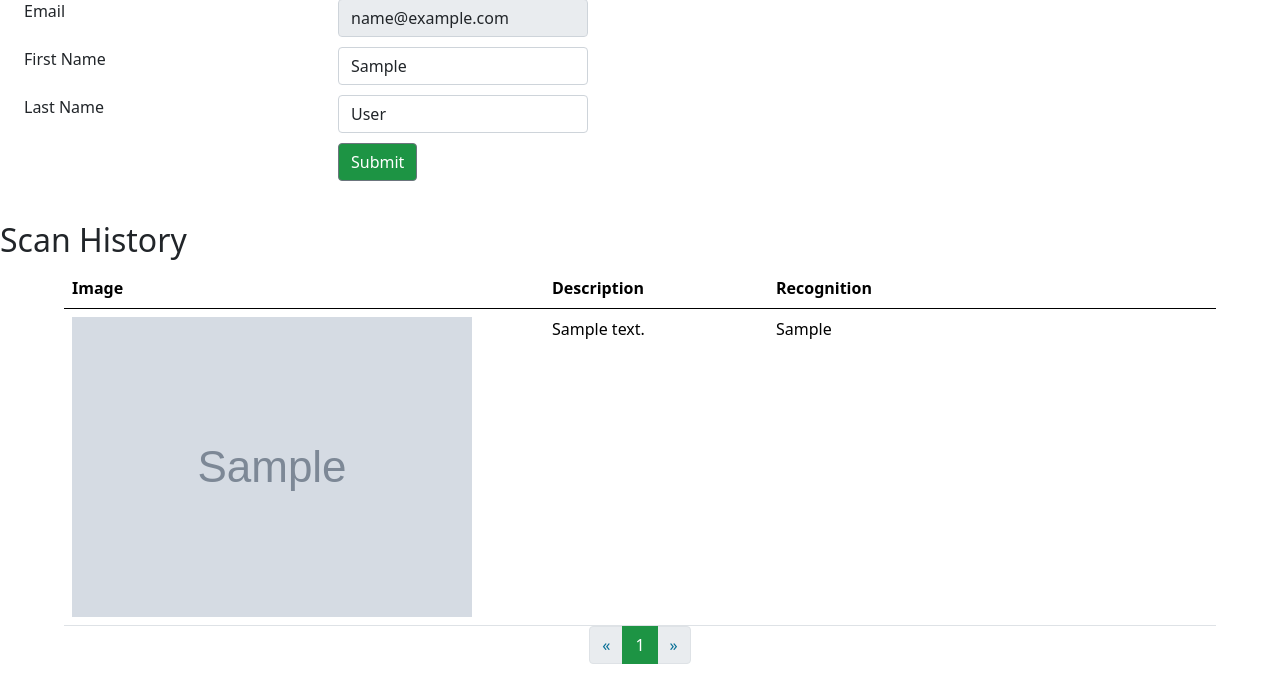
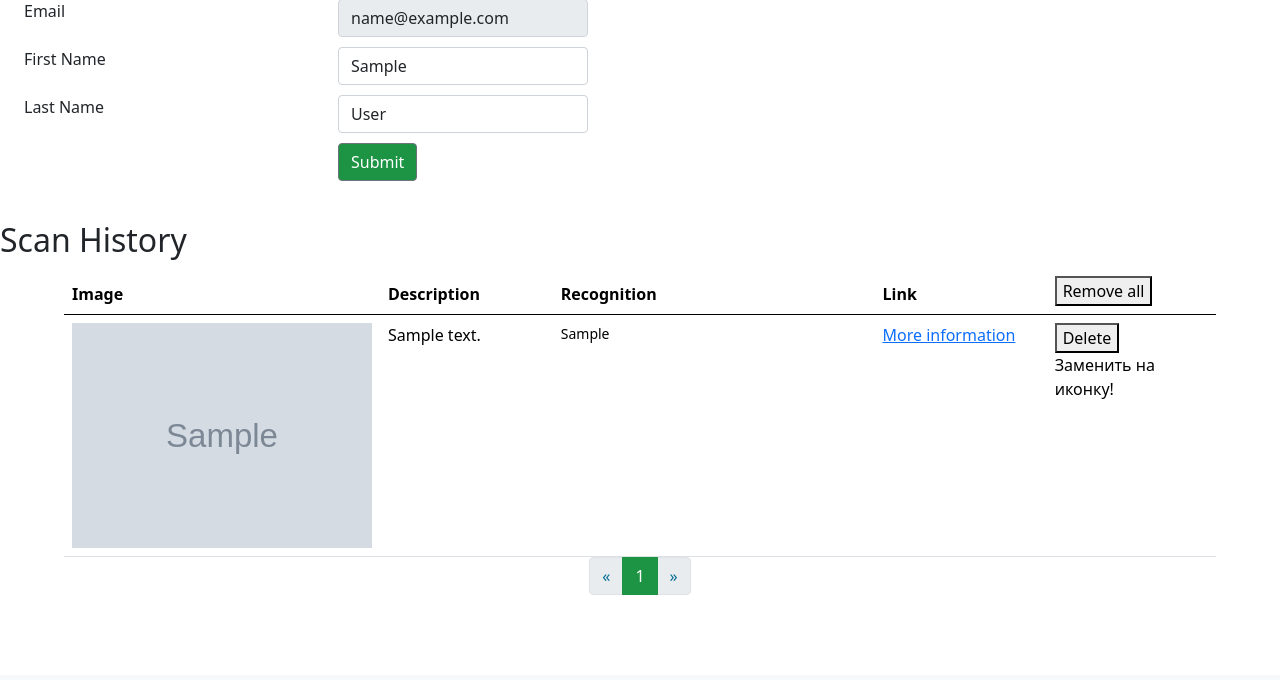
Before and after one commit to zTMXz/OCR_Scanner, a Django app: page /en/users/profile/ in a window 1280 px wide. Shown: the part 125-805 px from the top of the page. After the commit the page ends 720 px from the top, so only its background shows below. Run offline with Django 4.2, Linux system fonts and the light colour scheme; a user stored in the database is signed in; tables that the repository leaves empty hold one stand-in row (values such as "Sample post"); grey boxes marked "Sample" are stand-in pictures; some libraries are stand-ins or nearby versions.

Commit message:
add delete-all and delete-one buttons

```diff
--- a/templates/registration/profile.html
+++ b/templates/registration/profile.html
@@ -69,12 +69,21 @@
             {% if scan_history %}
                 <h2 style="margin-top: 40px">{% trans 'Scan History' %}</h2>
 
+
+
                 <table class="table" id="table" style="width: 90%; margin: auto">
                     <thead>
                     <tr>
-                        <th class="col-md-4">{% trans 'Image' %}</th>
+                        <th class="col-md-2">{% trans 'Image' %}</th>
                         <th class="col-md-2">{% trans 'Description' %}</th>
                         <th class="col-md-4">{% trans 'Recognition' %}</th>
+                        <th class="col-md-2">{% trans 'Link' %}</th>
+                        <th class="col-md-2">
+                            <form method="POST" action="{% url 'delete_all' %}">
+                                {% csrf_token %}
+                                <button type="submit">{% trans 'Remove all' %}</button>
+                            </form>
+                        </th>
                     </tr>
                     </thead>
 
@@ -82,17 +91,27 @@
 
                     {% for scan in scan_history %}
                         <tr>
-                            <td class="col-md-4">
+                            <td class="col-md-2">
                                 <img class="table-image" src="
                                 {% if scan.image %}
                                     {{ scan.image.url }}
-                                {% endif %}">
+                                {% endif %}" style="width: 300px">
                             </td>
                             <td class="col-md-2">
                                 {{ scan.description }}
                             </td>
-                            <td class="col-md-4">
+                            <td class="col-md-4" style="font-size: 14px">
                                 {{ scan.recognition }}
+                            </td>
+                            <td class="col-md-2">
+                                <a href="{{ scan.get_absolute_url }}"> {% trans 'More information' %} </a>
+                            </td>
+                            <td class="col-md-2">
+                                <form method="post" action="{% url 'delete_one' scan_id=scan.id %}">
+                                    {% csrf_token %}
+                                    <button type="submit">{% trans 'Delete' %}</button>
+                                    <p>Заменить на иконку!</p>
+                                </form>
                             </td>
                         </tr>
                     {% endfor %}
```
